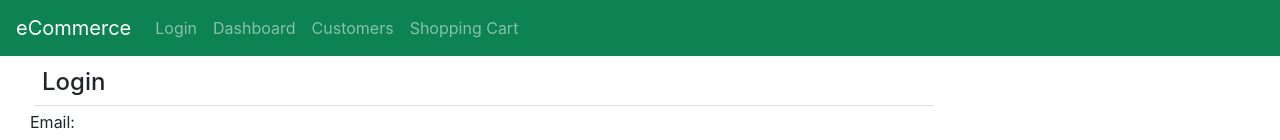
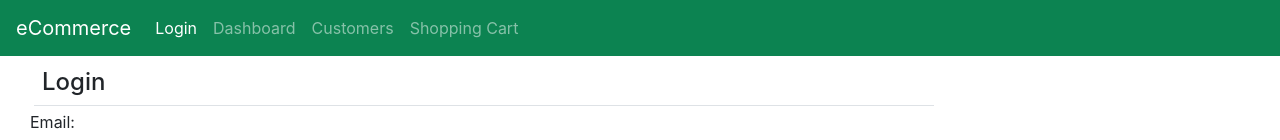
Before and after one commit to GhulamMustafaGM/client-side-app, a React (Create React App) app: page / in a window 1280 px wide. Shown: the top 140 px of the page. Built offline with nearby package versions, Linux system fonts and the light colour scheme.

Commit message:
updated NavBar

```diff
--- a/src/NavBar.jsx
+++ b/src/NavBar.jsx
@@ -1,5 +1,5 @@
 import React, { Component } from "react";
-import { Link } from "react-router-dom";
+import { NavLink } from "react-router-dom";
 
 class NavBar extends Component {
     render() {
@@ -25,27 +25,44 @@
                     <div className="collapse navbar-collapse" id="navbarSupportedContent">
                         <ul className="navbar-nav mr-auto">
                             <li className="nav-item">
-                                <Link to="/" className="nav-link">
+                                <NavLink
+                                    to="/"
+                                    className="nav-link"
+                                    activeClassName="active"
+                                    exact={true}
+                                >
                                     Login
-                </Link>
+                </NavLink>
                             </li>
 
                             <li className="nav-item">
-                                <Link to="/dashboard" className="nav-link">
+                                <NavLink
+                                    to="/dashboard"
+                                    className="nav-link"
+                                    activeClassName="active"
+                                >
                                     Dashboard
-                </Link>
+                </NavLink>
                             </li>
 
                             <li className="nav-item">
-                                <Link to="/customers" className="nav-link">
+                                <NavLink
+                                    to="/customers"
+                                    className="nav-link"
+                                    activeClassName="active"
+                                >
                                     Customers
-                </Link>
+                </NavLink>
                             </li>
 
                             <li className="nav-item">
-                                <Link to="/cart" className="nav-link">
+                                <NavLink
+                                    to="/cart"
+                                    className="nav-link"
+                                    activeClassName="active"
+                                >
                                     Shopping Cart
-                </Link>
+                </NavLink>
                             </li>
                         </ul>
                     </div>
```
